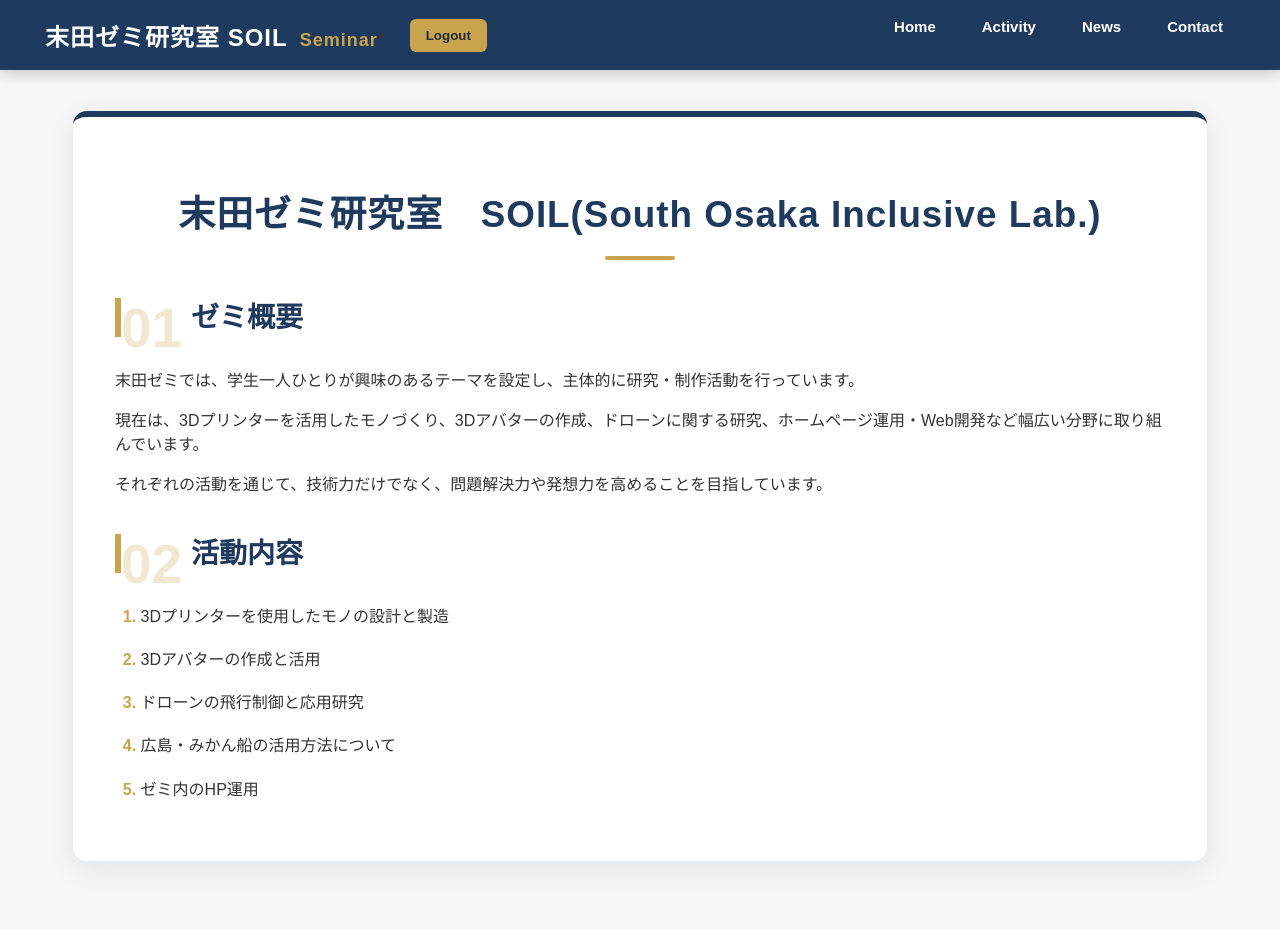
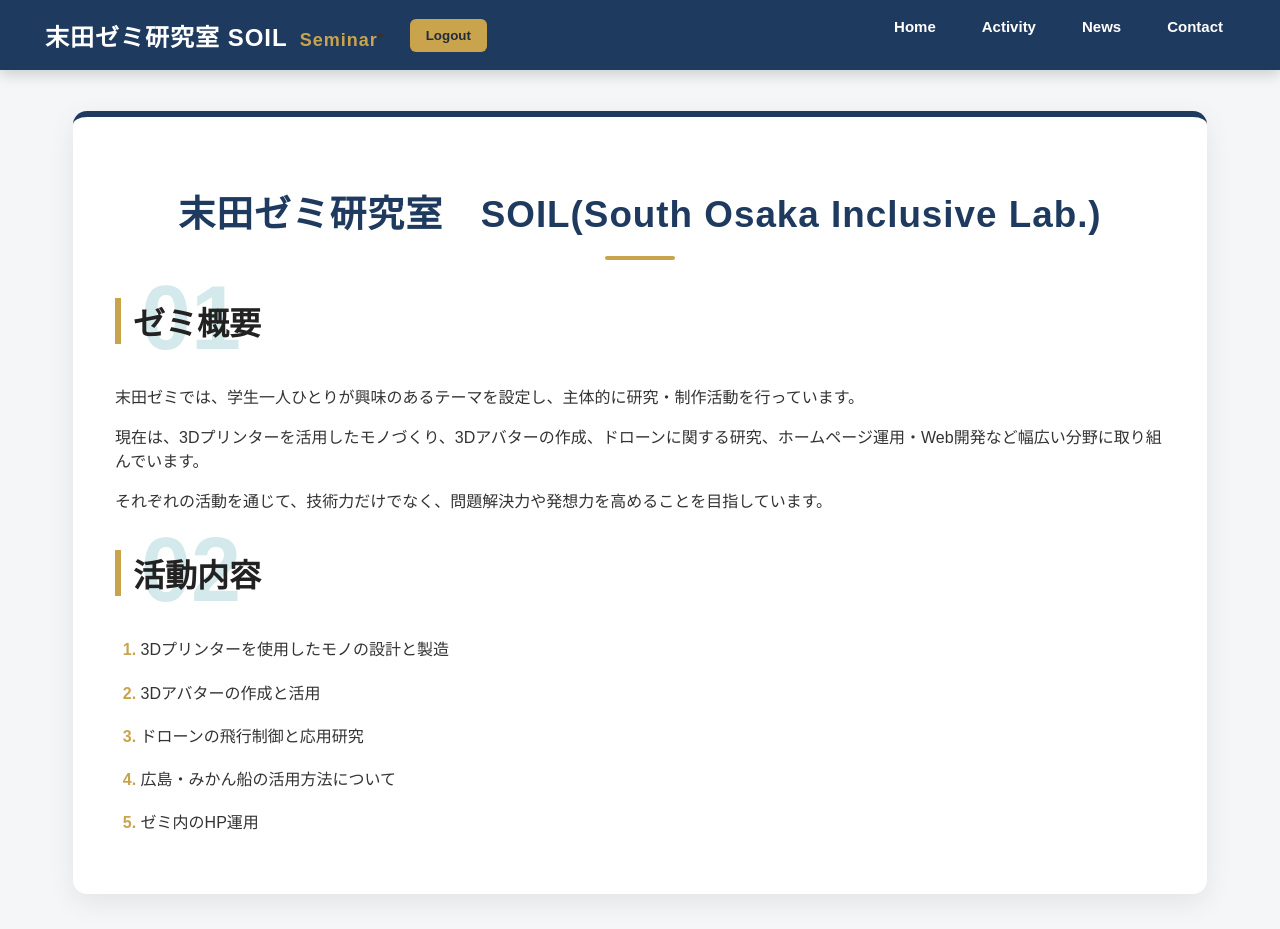
Before and after one commit to fablab338/soil-page, a website: page public/suedazemi.html in a window 1280 px wide. Before the commit the page ends 896 px from the top, so only its background shows below. Drawn offline with Linux system fonts and the light colour scheme.

```diff
--- a/public/style2.css
+++ b/public/style2.css
@@ -133,23 +133,23 @@ h3 {
 
 .heading-24 {
     position: relative;
-    padding-left: 70px;
-    margin-bottom: 30px;
-    font-size: 28px;
+    font-size: 32px;
     font-weight: bold;
-    color: #1f3a5f;
-    line-height: 1.4;
+    color: #222;
+    z-index: 2;
+    margin-bottom: 40px;
 }
 
 .heading-24::before {
     content: attr(data-number);
     position: absolute;
-    left: 0;
-    top: -8px;
-    font-size: 55px;
+    top: -25px;
+    left: 20px;
+    font-size: 90px;
     font-weight: bold;
-    color: rgba(201, 164, 76, 0.25);
-    z-index: 0;
+    color: rgba(12, 134, 150, 0.18);
+    z-index: -1;
+    line-height: 1;
 }
 
 .heading-24 {
```
